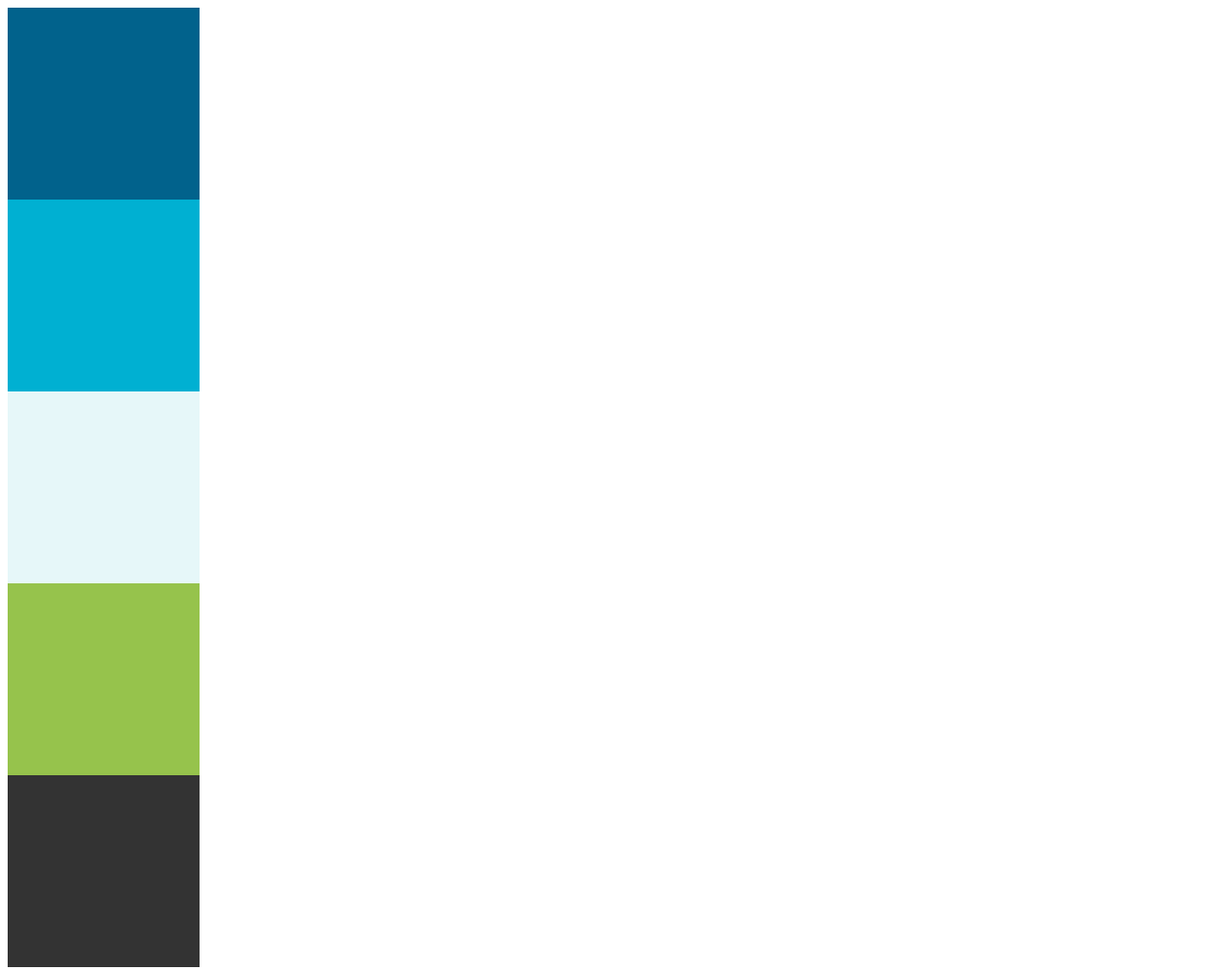
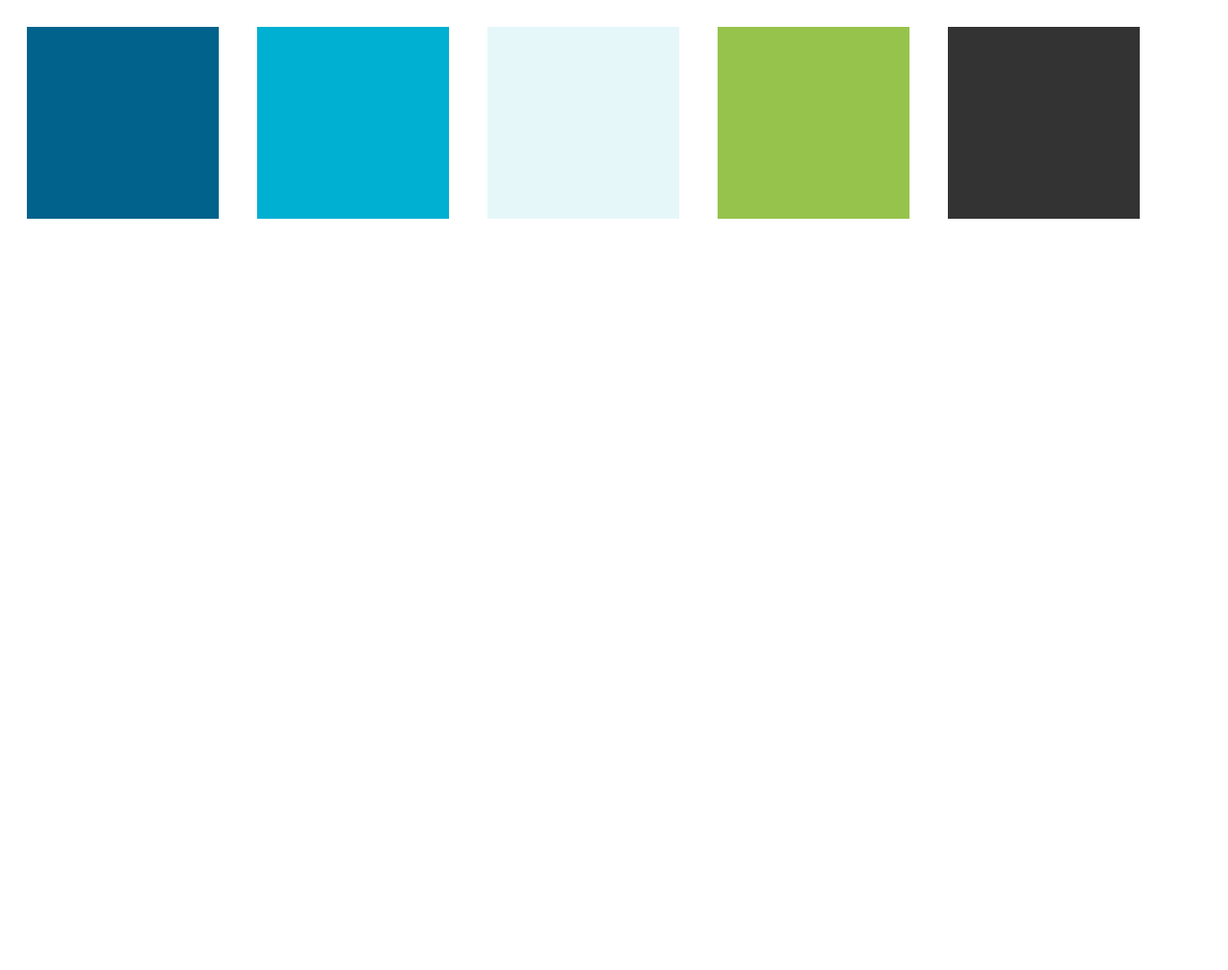
Before and after one commit to ybpinto/css-iii, a plain HTML site: page index.html in a window 1280 px wide. Shown: the whole page at 96% size. After the commit the page ends 800 px from the top, so only its background shows below. Drawn offline with Linux system fonts and the light colour scheme.

Commit message:
Floating left, w/margins
put boxes side by side and margined them

```diff
--- a/style.css
+++ b/style.css
@@ -1,6 +1,8 @@
 .box{
 	width:200px;
 	height:200px;
+	float: left;
+	margin: 20px;
 }
 
 #boxA{
```
Also changed, not shown: index.html (+0 -4 lines).
